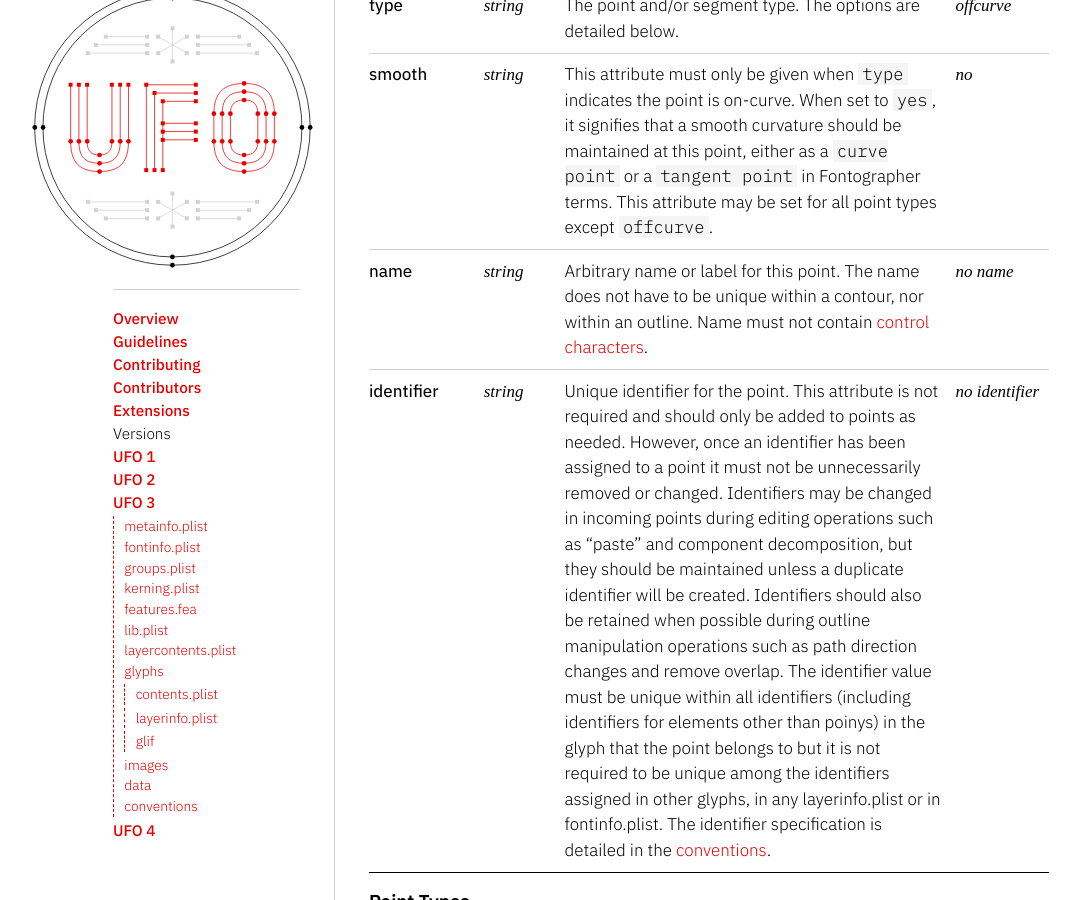
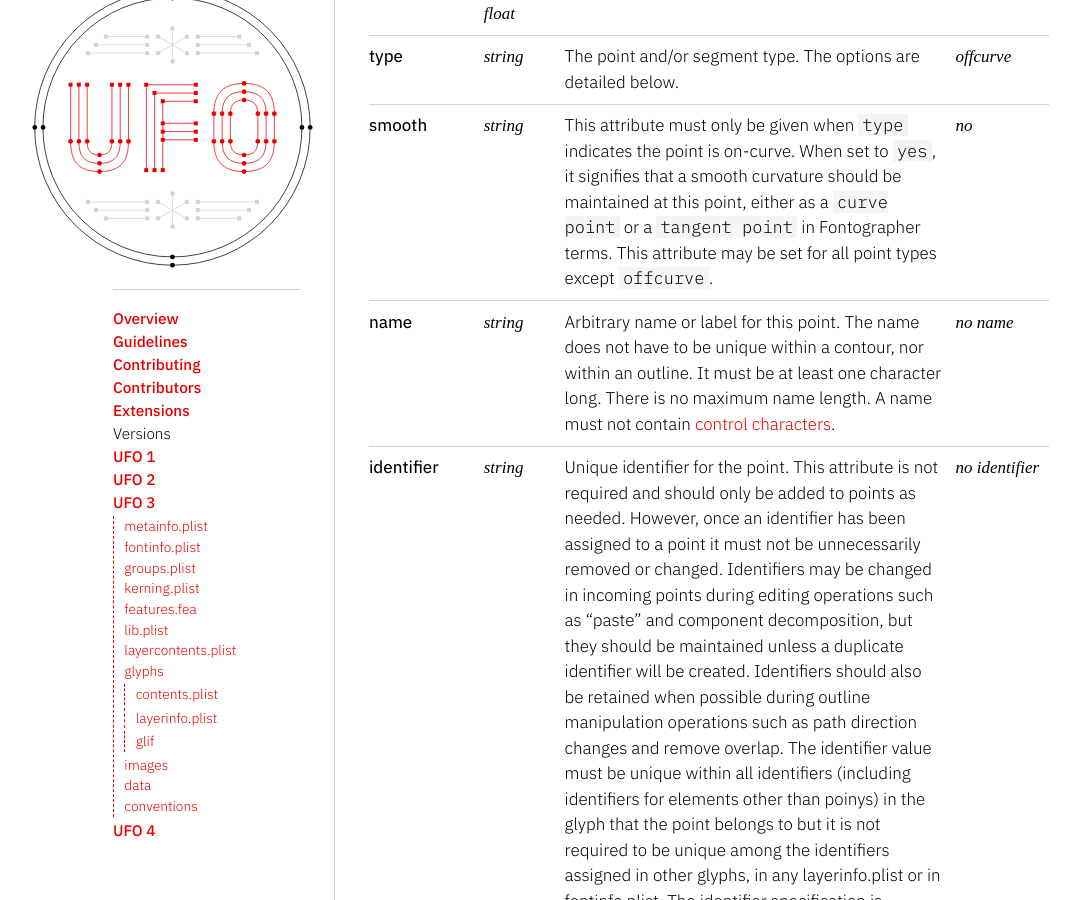
Before and after one commit to unified-font-object/ufo-spec, a Jekyll site: the page built from versions/ufo3/glyphs/glif.md, in a window 1280 px wide and 900 px high, scrolled down 10749 px. Shown: the whole window, without its empty margins (51-1131 px from the left). Built offline with Jekyll 4.4.1, drawn with Linux system fonts in a browser that asks for light colours; some web fonts are replaced; some of the changed text lies outside the part shown.

Commit message:
Clarify name length requirements

```diff
--- a/versions/ufo3/glyphs/glif.md
+++ b/versions/ufo3/glyphs/glif.md
@@ -37,7 +37,7 @@
 {: .name-description}
 | name | description |
 |--|--|
-| name | The name of the glyph. This must be at least one character long. Names must not contain [control characters]. Different font specifications, such as OpenType, often have their own glyph name restrictions. Authoring tools should not make assumptions about the validity of a glyph's name for a particular font specification. |
+| name | The name of the glyph. It must be at least one character long. There is no maximum name length. Names must not contain [control characters]. Different font specifications, such as OpenType, often have their own glyph name restrictions. Authoring tools should not make assumptions about the validity of a glyph's name for a particular font specification. |
 | format | The major format version. 2 for this version. |
 | formatMinor | The minor format version. Optional if the minor version is 0, must be present if the minor version is not 0. |
 
@@ -150,7 +150,7 @@
 | x | integer or float | The 'x' coordinate. See below for details. | 0 |
 | y | integer or float | The 'y' coordinate. See below for details. | 0 |
 | angle | integer or float | The angle of the guideline. This must be an angle between 0 and 360 degrees in a counter-clockwise direction from the horizontal. See below for details. | 0 |
-| name | string | An arbitrary name for the guideline. This attribute is optional. Name must not contain [control characters]. | no name |
+| name | string | An arbitrary name for the guideline. This attribute is optional. It must be at least one character long. There is no maximum name length. A name must not contain [control characters]. | no name |
 | color | string | The color that should be applied to the guideline. The format follows the [color definition] standard. This attribute is optional. | no color |
 | identifier | string | Unique identifier for the guideline. This attribute is not required and should only be added to guidelines as needed. However, once an identifier has been assigned to a guideline it must not be unnecessarily removed or changed. Identifiers may be changed in incoming guidelines during editing operations such as "paste," but they should be maintained unless a duplicate identifier will be created. The identifier value must be unique within all identifiers (including identifiers for elements other than guidelines) in the glyph that the guideline belongs to but it is not required to be unique among the identifiers assigned in other glyphs or in fontinfo.plist. The identifier specification is detailed in the [conventions]. | no identifier |
 
@@ -170,7 +170,7 @@
 |--|--|--|--|
 | x | integer or float | The 'x' coordinate. | None |
 | y | integer or float | The 'y' coordinate. | None |
-| name | string | An arbitrary name for the anchor. This attribute is optional. Name must not contain [control characters]. | no name |
+| name | string | An arbitrary name for the anchor. This attribute is optional. It must be at least one character long. There is no maximum name length. A name must not contain [control characters]. | no name |
 | color | string | The color that should be applied to the anchor. The format follows the [color definition] standard. This attribute is optional. | no color |
 | identifier | string | Unique identifier for the anchor. This attribute is not required and should only be added to anchors as needed. However, once an identifier has been assigned to an anchor it must not be unnecessarily removed or changed. Identifiers may be changed in incoming anchors during editing operations such as "paste," but they should be maintained unless a duplicate identifier will be created. The identifier value must be unique within all identifiers (including identifiers for elements other than anchors) in the glyph that the anchor belongs to but it is not required to be unique among the identifiers assigned in other glyphs or in fontinfo.plist. The identifier specification is detailed in the [conventions]. | no identifier |
 
@@ -281,7 +281,7 @@
 | y | integer or float | The 'y' coordinate. | None |
 | type | string | The point and/or segment type. The options are detailed below. | offcurve |
 | smooth | string | This attribute must only be given when `type` indicates the point is on-curve. When set to `yes`, it signifies that a smooth curvature should be maintained at this point, either as a `curve point` or a `tangent point` in Fontographer terms. This attribute may be set for all point types except `offcurve`. | no |
-| name | string | Arbitrary name or label for this point. The name does not have to be unique within a contour, nor within an outline. Name must not contain [control characters]. | no name |
+| name | string | Arbitrary name or label for this point. The name does not have to be unique within a contour, nor within an outline. It must be at least one character long. There is no maximum name length. A name must not contain [control characters]. | no name |
 | identifier | string | Unique identifier for the point. This attribute is not required and should only be added to points as needed. However, once an identifier has been assigned to a point it must not be unnecessarily removed or changed. Identifiers may be changed in incoming points during editing operations such as "paste" and component decomposition, but they should be maintained unless a duplicate identifier will be created. Identifiers should also be retained when possible during outline manipulation operations such as path direction changes and remove overlap. The identifier value must be unique within all identifiers (including identifiers for elements other than poinys) in the glyph that the point belongs to but it is not required to be unique among the identifiers assigned in other glyphs, in any layerinfo.plist or in fontinfo.plist. The identifier specification is detailed in the [conventions]. | no identifier |
 
 ##### Point Types
```
Also changed, not shown: versions/ufo3/glyphs/contents.plist.md (+1 -1 lines).
